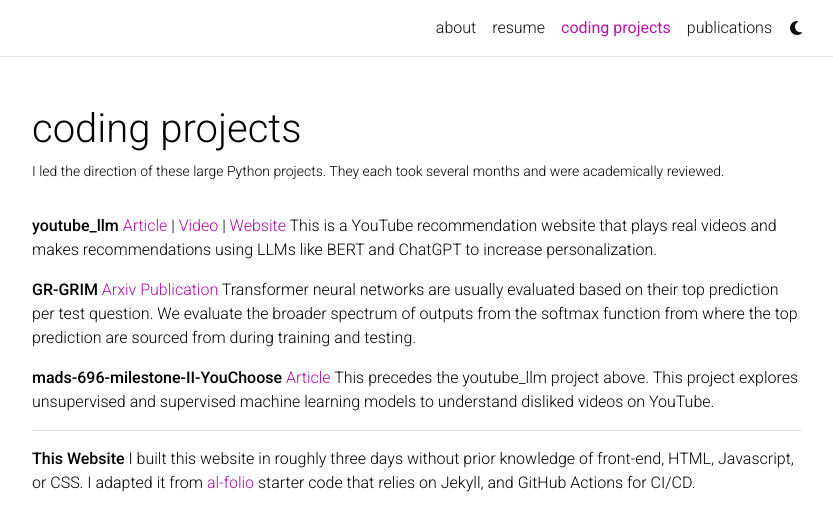
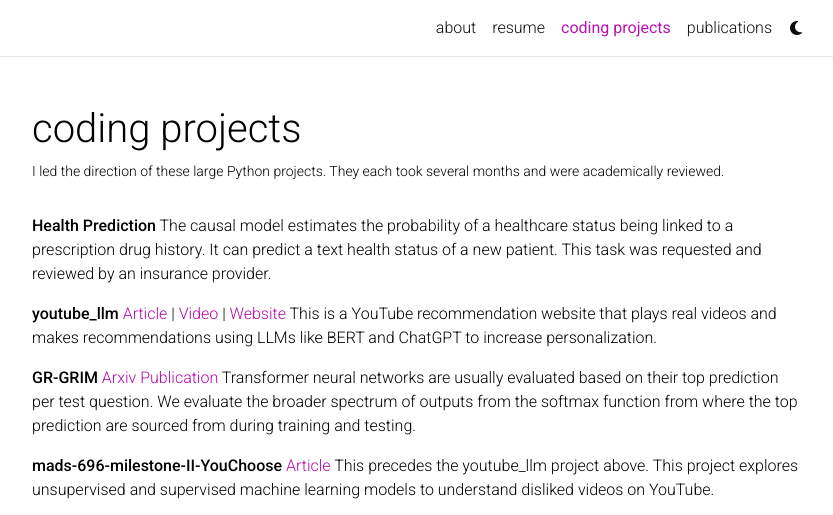
Before and after one commit to kephasitati/Portfolio-Template, a Jekyll site: the page built from _pages/repositories.md, in a window 1280 px wide and 1301 px high. Shown: the top 515 px of the window, without its empty margins (223-1056 px from the left). Built offline with Jekyll 4.4.1, drawn with Linux system fonts in a browser that asks for light colours; comment, search, counter and statistics services are not loaded; a style sheet for code colours, icons or effects is not loaded.

Commit message:
add health notebook

```diff
--- a/_pages/repositories.md
+++ b/_pages/repositories.md
@@ -6,6 +6,8 @@
 nav: true
 nav_order: 2
 ---
+
+**Health Prediction** The causal model estimates the probability of a healthcare status being linked to a prescription drug history. It can predict a text health status of a new patient. This task was requested and reviewed by an insurance provider.
 
 **youtube_llm** [Article](https://medium.com/@gabrielalon257/youtube-filtering-capstone-67f755fb6dca) | [Video](https://drive.google.com/file/d/10EIKd1QhmoLsq2TeQgsYkP51RMODiRMc/view) | [Website](https://youtube-capstone.streamlit.app/)
 This is a YouTube recommendation website that plays real videos and makes recommendations
```
